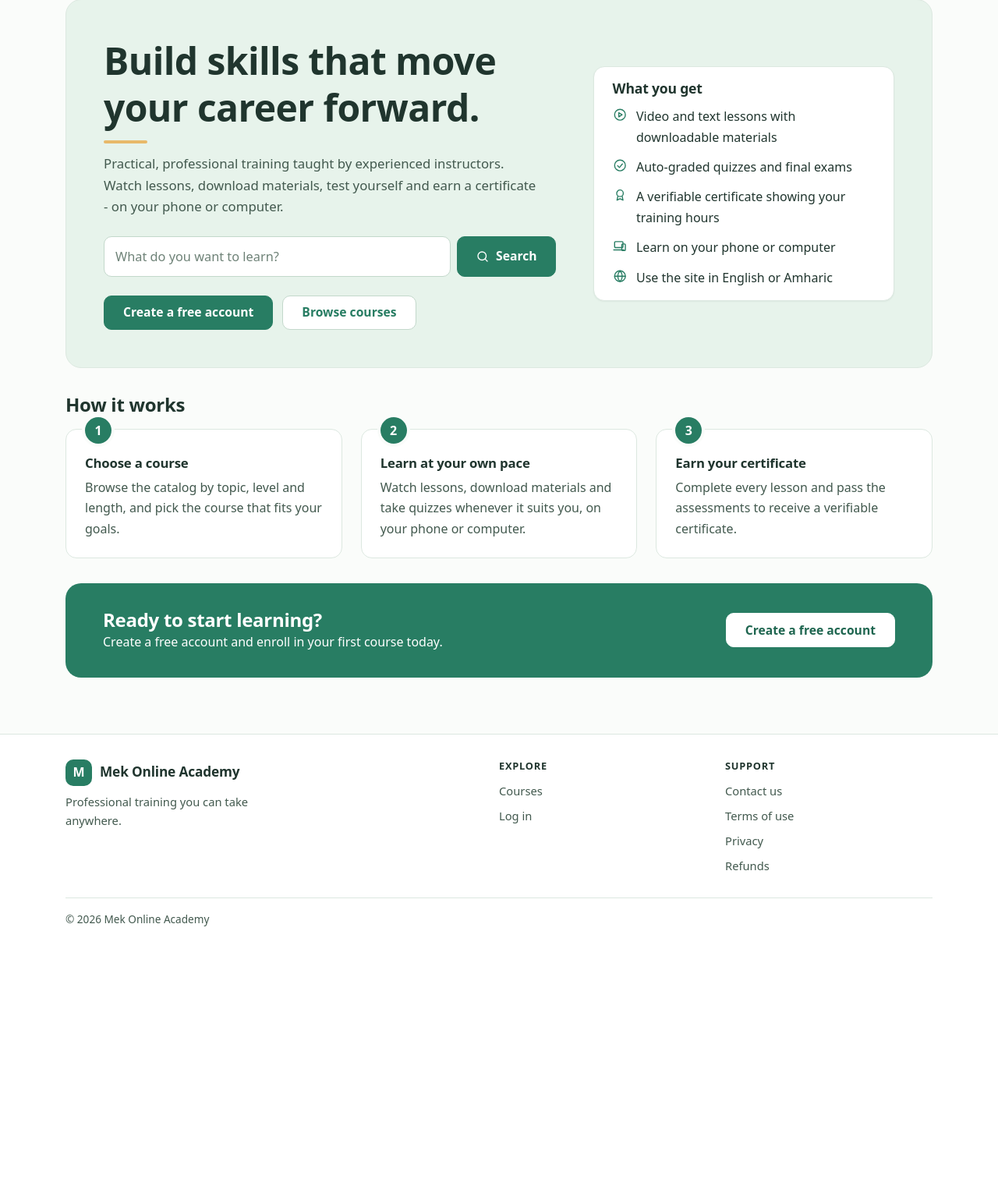
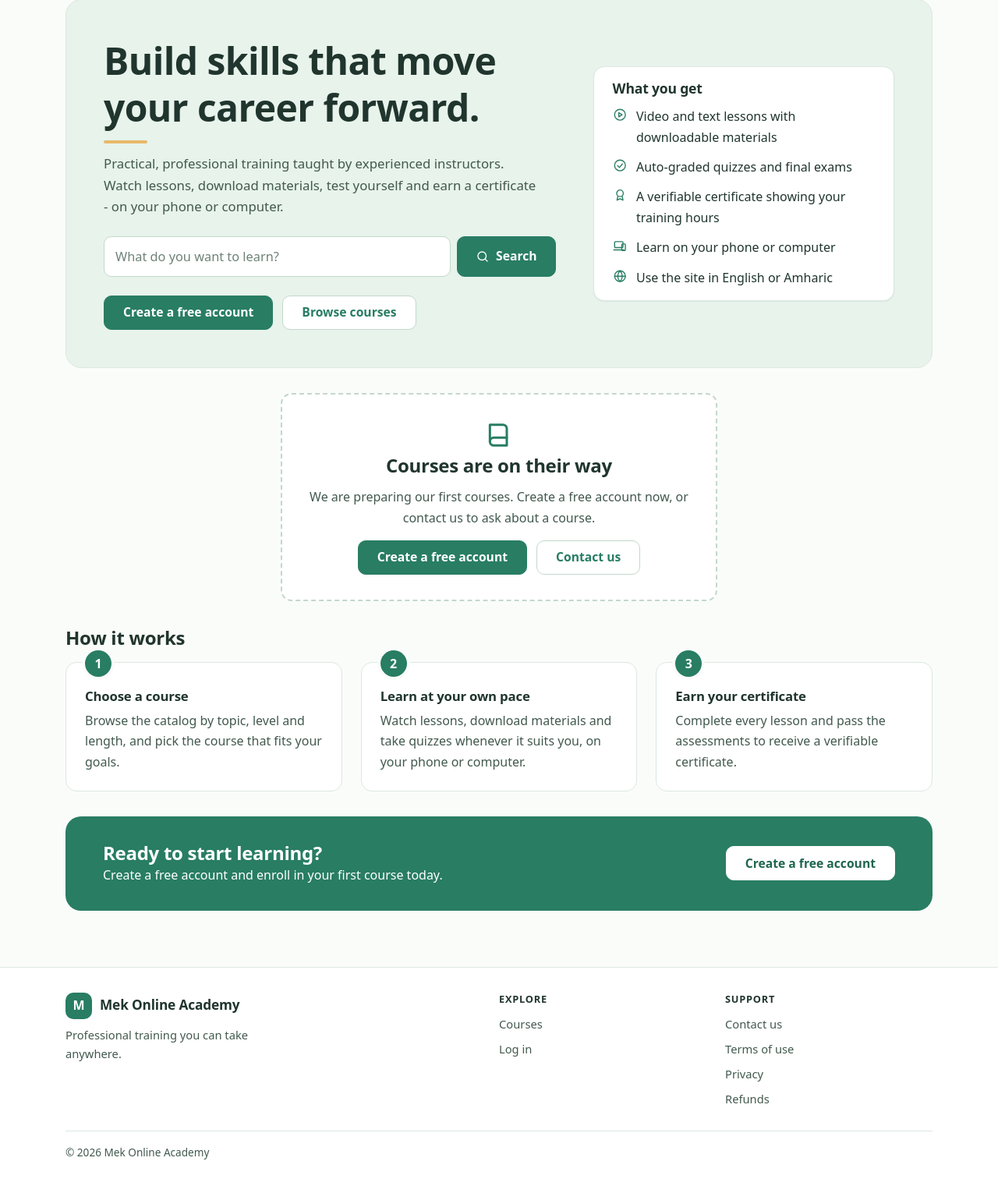
Before and after one commit to yileandbelay/aaa_gcp_compute, a Flask app: page / in a window 1280 px wide. Shown: the part 102-1623 px from the top of the page at 78% size. Before the commit the page ends 1290 px from the top, so only its background shows below. Run offline with Flask 3, Linux system fonts and the light colour scheme; data that the repository does not hold is empty; some libraries are stand-ins or nearby versions.

Commit message:
Homepage empty state while no course is published
New Amharic strings (empty state) need native-speaker review.

Co-Authored-By: Claude Sonnet 5.5 <noreply@anthropic.com>
Claude-Session: https://claude.ai/code/session_01C37KQVks3y48GHBWr3ybKM

```diff
--- a/academy/static/style.css
+++ b/academy/static/style.css
@@ -278,6 +278,10 @@ html[lang=am] .footer-grid h4 { letter-spacing: 0; text-transform: none; }
 .hero-popular .chip { min-height: 32px; font-size: .86rem; background: var(--surface); }
 .hero-actions { margin-top: var(--s5); }
 .hero-actions .btn { width: 100%; }
+.empty-panel { text-align: center; max-width: 560px; margin: 0 auto; padding: var(--s6) var(--s5); background: var(--surface); border: 2px dashed var(--line-strong); border-radius: var(--radius); }
+.empty-panel > .i { width: 40px; height: 40px; color: var(--brand); }
+.empty-panel p { color: var(--muted); margin-inline: auto; }
+.empty-panel .row { justify-content: center; margin-top: var(--s4); }
 .hero-panel { margin-top: var(--s5); background: var(--surface); border: 1px solid var(--line); border-radius: var(--radius); padding: var(--s4) var(--s5); box-shadow: var(--shadow); }
 .hero-panel h2 { font-size: 1.1rem; margin-bottom: var(--s3); }
 .hero-panel ul { list-style: none; margin: 0; padding: 0; display: grid; gap: var(--s3); }
--- a/academy/templates/_macros.html
+++ b/academy/templates/_macros.html
@@ -3,6 +3,18 @@
 {% macro price(course) %}{% if course.is_free %}{{ _('Free') }}{% else %}{{ course.price|money }} {{ currency }}{% endif %}{% endmacro %}
 {% macro hours(course) %}{% if course.length_hours %}{{ _('%(n)s h', n='%g'|format(course.length_hours|round(1))) }}{% endif %}{% endmacro %}
 {% macro icon(name) %}<svg class="i" aria-hidden="true"><use href="#i-{{ name }}"/></svg>{% endmacro %}
+{# Shown instead of a course list while no course is published. #}
+{% macro empty_panel() %}
+<div class="empty-panel">
+  {{ icon('book') }}
+  <h2>{{ _('Courses are on their way') }}</h2>
+  <p>{{ _('We are preparing our first courses. Create a free account now, or contact us to ask about a course.') }}</p>
+  <div class="row">
+    {% if not current_user.is_authenticated %}<a class="btn" href="{{ url_for('auth.register') }}">{{ _('Create a free account') }}</a>{% endif %}
+    <a class="btn secondary" href="{{ url_for('main.contact') }}">{{ _('Contact us') }}</a>
+  </div>
+</div>
+{% endmacro %}
 {% macro stars(avg, count=none) %}<span class="rating"><span class="stars" role="img" aria-label="{{ _('%(n)s out of 5 stars', n='%.1f'|format(avg)) }}"><span style="width:{{ (avg / 5 * 100)|round(0)|int }}%">★★★★★</span>★★★★★</span> <b>{{ '%.1f'|format(avg) }}</b>{% if count is not none %} <span class="muted small">({{ count }})</span>{% endif %}</span>{% endmacro %}
 {# One course in a list. The whole card is a single tap target (the title link covers it). #}
 {# `mine` is the set of course ids the viewer can already open. Imported "with context" so the card
--- a/academy/templates/index.html
+++ b/academy/templates/index.html
@@ -1,4 +1,4 @@
-{% extends "base.html" %}{% from "_macros.html" import course_card, icon with context %}
+{% extends "base.html" %}{% from "_macros.html" import course_card, empty_panel, icon with context %}
 {% block content %}
 <section class="hero">
   <div class="hero-main">
@@ -28,6 +28,10 @@
   <div class="section-head"><h2>{{ _('Browse by topic') }}</h2></div>
   <div class="topic-grid">{% for name, n in topics %}<a class="topic" href="{{ url_for('main.catalog', category=name) }}"><b>{{ name }}</b><span>{{ _n('%(n)s course', '%(n)s courses', n) }}</span></a>{% endfor %}</div>
 </section>
+{% endif %}
+
+{% if not courses and not free_courses %}
+<section class="section">{{ empty_panel() }}</section>
 {% endif %}
 
 {% if courses %}
--- a/academy/translations/am.json
+++ b/academy/translations/am.json
@@ -86,6 +86,7 @@
   "Course content": "የኮርሱ ይዘት",
   "Course fee:": "የኮርስ ክፍያ፦",
   "Courses": "ኮርሶች",
+  "Courses are on their way": "ኮርሶች በቅርቡ ይመጣሉ",
   "Courses completed": "የተጠናቀቁ ኮርሶች",
   "Courses in progress": "በሂደት ላይ ያሉ ኮርሶች",
   "Create a free account": "ነጻ መለያ ይፍጠሩ",
@@ -293,6 +294,7 @@
   "Video playback is not configured yet.": "የቪዲዮ ማጫወቻ እስካሁን አልተዋቀረም።",
   "View all courses": "ሁሉንም ኮርሶች ይመልከቱ",
   "Watch lessons, download materials and take quizzes whenever it suits you, on your phone or computer.": "በስልክዎም ሆነ በኮምፒውተርዎ ትምህርቶችን ይከታተሉ፣ ቁሳቁሶችን ያውርዱ፣ ፈተናዎችን ደግሞ በሚመችዎ ጊዜ ይውሰዱ።",
+  "We are preparing our first courses. Create a free account now, or contact us to ask about a course.": "የመጀመሪያ ኮርሶቻችንን እያዘጋጀን ነው። አሁን ነጻ መለያ ይፍጠሩ፣ ወይም ስለ አንድ ኮርስ ለመጠየቅ ያግኙን።",
   "We could not confirm your payment yet. If you were charged, it will activate automatically shortly, or contact us with reference %(ref)s": "ክፍያዎን እስካሁን ማረጋገጥ አልቻልንም። ከተከፈለዎት በቅርቡ በራሱ ይነቃል፤ አለበለዚያ በማጣቀሻ ቁጥር %(ref)s ያነጋግሩን።",
   "Welcome back": "እንኳን ደህና መጡ",
   "Welcome back, %(name)s": "እንኳን ደህና መጡ፣ %(name)s",
```
Also changed, not shown: tests/test_discovery.py (+44 -0 lines).
